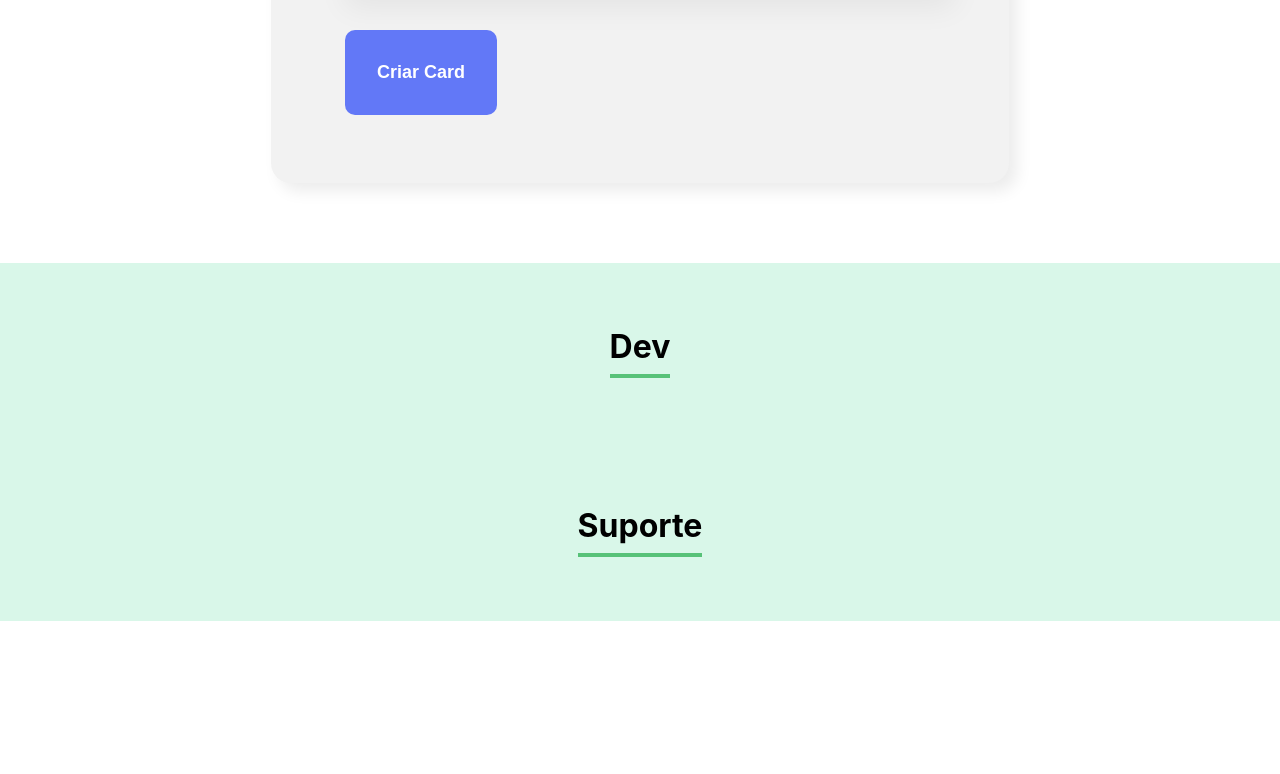
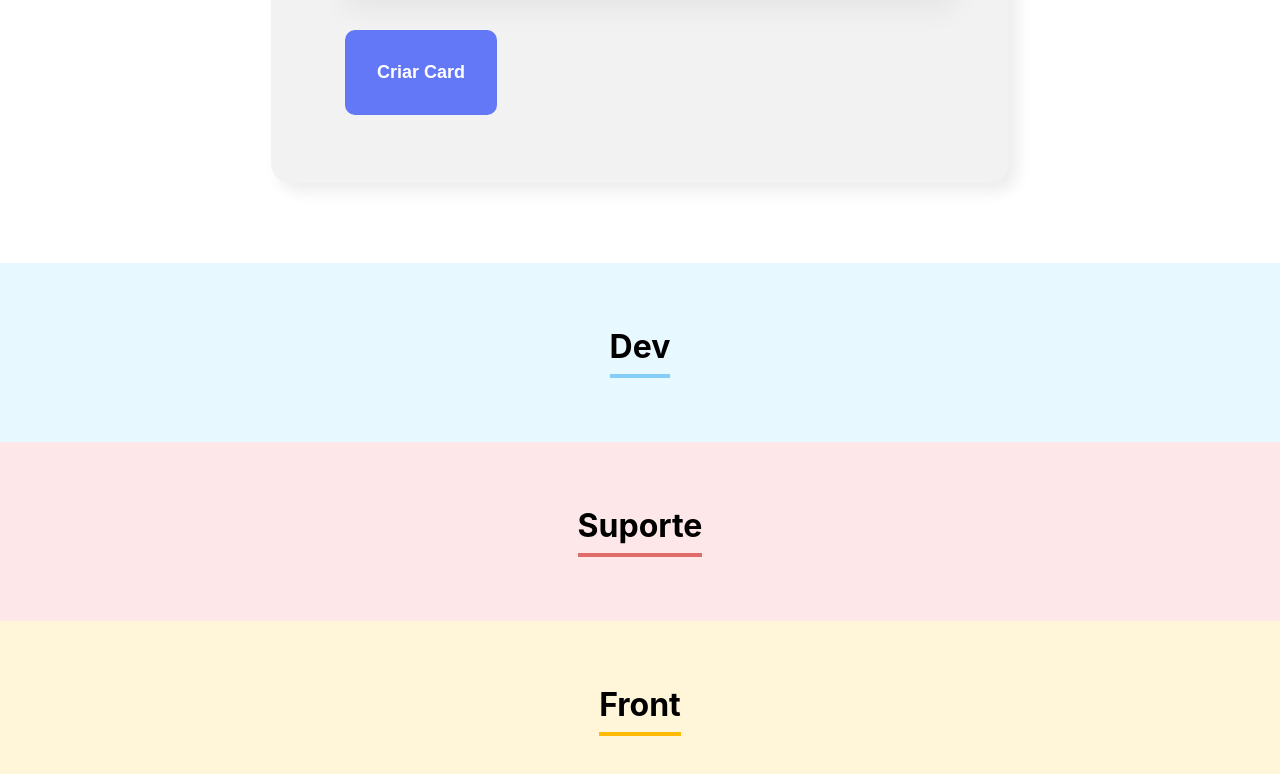
Before and after one commit to khyquer/organo, a React (Create React App) app in the folder organo/: page / in a window 1280 px wide. Shown: the part 1214-1988 px from the top of the page. Before the commit the page ends 1835 px from the top, so only its background shows below. Built offline with nearby package versions, Linux system fonts and the light colour scheme; the HTML template or start-up script is replaced by a standard one.

Commit message:
Configurando os Cards do Modelo

```diff
--- a/organo/src/App.js
+++ b/organo/src/App.js
@@ -7,42 +7,48 @@ function App() {
 
   const times = [
     {
-
-    },
-    {
         key: 1,
         name: 'Dev',
-        colorFirst: '',
-        colorSecond: ''
+        colorFirst: '#82CFFA',
+        colorSecond: '#E8F8FF'
     },
     {
         key: 2,
         name: 'Suporte',
-        colorFirst: '',
-        colorSecond: ''
+        colorFirst: '#E06B69',
+        colorSecond: '#FDE7E8'
     },
     {
         key: 3,
         name: 'Front',
-        colorFirst: '',
-        colorSecond: ''
+        colorFirst: '#FFBA05',
+        colorSecond: '#FFF5D9'
     }
 ];
 
-  const [employee, setEmployee] = useState([])
+  const [employees, setEmployees] = useState([])
 
   const newEmployee = (value) => {
-    setEmployee([...employee, value])
+    setEmployees([...employees, value])
 
-    console.log(employee);
+    console.log(employees);
   }
 
   return (
     <div className="App">
         <Banner />
-        <Form newEmployee={newEmployee} times={times}/>
-        <Time name='Dev'/>
-        <Time name='Suporte'/>
+        <Form newEmployee={newEmployee} times={times.map(time => { return { key: time.key, name: time.name} } )}/>
+
+        {times.map(time => {
+            return <Time
+              employees = {employees}
+              key={time.key.toString()}
+              name={time.name}
+              ocupation={time.ocupation}
+              colorFirst={time.colorFirst}
+              colorSecond={time.colorSecond}
+            />
+          })}
     </div>
   );
 }
--- a/organo/src/components/Combobox/index.js
+++ b/organo/src/components/Combobox/index.js
@@ -12,7 +12,8 @@ const Combobox = (props) => {
                 required={props.required}
                 value={props.value}
             >
-                {props.itens.map((item) => <option key={item.key}>{item.name}</option>)}
+                <option key="0" defaultValue></option>
+                {props.itens.map((item) => <option key={item.key.toString()}>{item.name}</option>)}
             </select>
         </div>
     )
--- /dev/null
+++ b/organo/src/components/Employee/Employee.css
@@ -0,0 +1,37 @@
+.employee {
+    width: 280px;
+}
+
+.employee .header {
+    background-color:  #F0F0F0;
+    border-radius: 10px 10px 0px 0px;
+}
+.employee img {
+    width: 100px;
+    border-radius: 50%;
+    position: relative;
+    bottom: -50px;
+}
+
+.employee .footer {
+    background: #FFFFFF;
+    box-shadow: 5px 5px 15px rgba(0, 0, 0, 0.08);
+    border-radius: 0px 0px 10px 10px;
+    padding-top: 90px;
+    padding-bottom: 40px;
+}
+
+.employee .footer h4 {
+    color: #6278F7;
+    font-size: 18px;
+    line-height: 22px;
+    font-weight: bold;
+    margin-bottom: 8px;
+}
+
+.employee .footer h5 {
+    font-size: 18px;
+    line-height: 22px;
+    color: #212121;
+    padding: 0 16px;
+}
--- /dev/null
+++ b/organo/src/components/Employee/index.js
@@ -0,0 +1,18 @@
+import './Employee.css'
+
+const Employee = ({name, ocupation, image, headerColor}) => {
+    const backgroundColor = {backgroundColor: headerColor}
+    return (
+        <div className='employee'>
+            <div className='header' style={backgroundColor}>
+                <img src={image} alt={name} />
+            </div>
+            <div className='footer'>
+                <h4>{name}</h4>
+                <h5>{ocupation}</h5>
+            </div>
+        </div>
+    )
+}
+
+export default Employee
--- a/organo/src/components/Form/index.js
+++ b/organo/src/components/Form/index.js
@@ -6,12 +6,10 @@ import Button from '../Button';
 
 function Form(props){
 
-
-
-    const [name, setName] = useState();
-    const [ocupation, setOcupation] = useState();
-    const [image, setImage] = useState();
-    const [time, setTime] = useState();
+    const [name, setName] = useState('');
+    const [ocupation, setOcupation] = useState('');
+    const [image, setImage] = useState('');
+    const [time, setTime] = useState('');
 
     const callBackSubmit = (e) => {
         props.newEmployee({
--- a/organo/src/components/Time/Time.css
+++ b/organo/src/components/Time/Time.css
@@ -1,7 +1,6 @@
 .time {
     text-align: center;
     padding: 32px;
-    background-color: #D9F7E9;
 }
 
 .time h3 {
--- a/organo/src/components/Time/index.js
+++ b/organo/src/components/Time/index.js
@@ -1,12 +1,24 @@
+import Employee from '../Employee'
 import './Time.css'
 
 const Time = (props) => {
 
+    const sectionBackgroundColor = {backgroundColor: props.colorSecond}
+    const h3BorderColor = {borderColor: props.colorFirst}
+
     return (
-        <section className="time">
-            <h3>
+        <section className="time" style={sectionBackgroundColor}>
+            <h3 style={h3BorderColor}>
                 {props.name}
             </h3>
+            {props.employees.map( (employee) => {
+                return <Employee
+                    headerColor={props.colorFirst}
+                    image="https://github.com/khyquer.png"
+                    name={employee.name}
+                    ocupation={employee.ocupation}
+                />
+            }) }
         </section>
     )
 }
```
